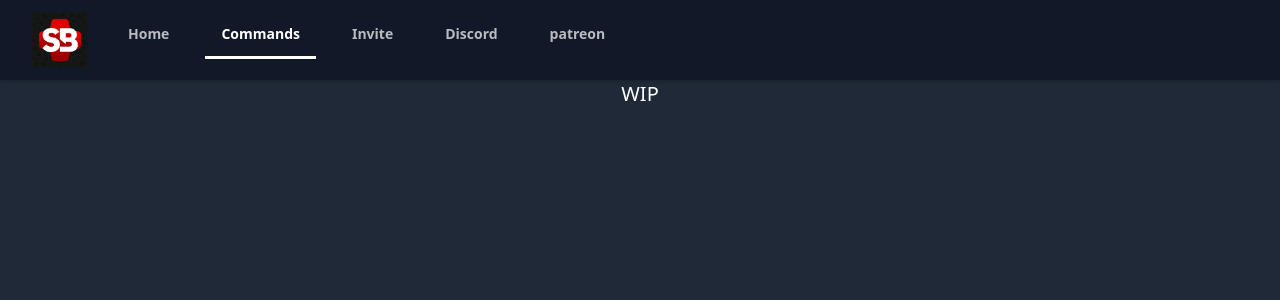
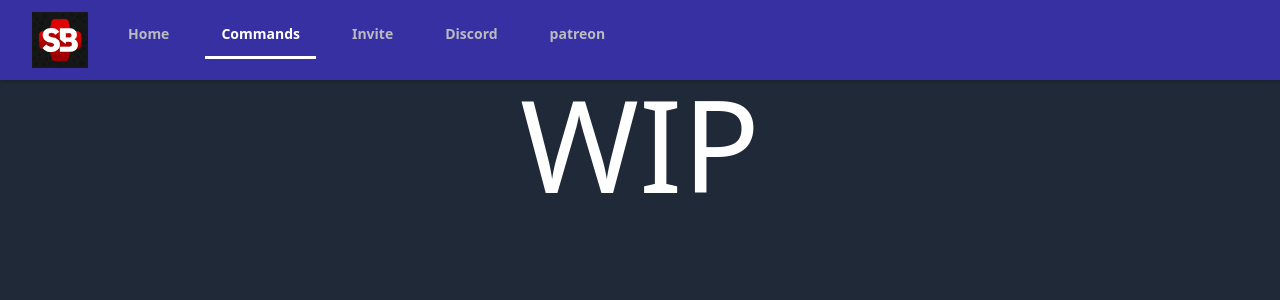
Before and after one commit to kr45732/skyblock-plus-web, a Nuxt app: page /commands in a window 1280 px wide. Shown: the top 300 px of the page. Built offline with nearby package versions, Linux system fonts and the light colour scheme.

Commit message:
prettier and some other shit

```diff
--- a/components/NavBar.vue
+++ b/components/NavBar.vue
@@ -1,6 +1,6 @@
 /* eslint-disable vue/multi-word-component-names */
 <template>
-  <nav class="navbar bg-gray-900">
+  <nav class="navbar bg-indigo-800">
     <div class="max-w-15xl mx-auto px-2 sm:px-6 lg:px-8">
       <div class="relative flex items-center justify-between h-20">
         <div class="absolute inset-y-0 left-0 flex items-center sm:hidden">
@@ -68,7 +68,7 @@
                 :href="item.type === 'a' ? item.href : undefined"
                 :class="[
                   item.current ? 'nav-item-current' : 'nav-item-not-current',
-                  'px-4 py-3 text-sm font-medium subpixel-antialiased font-bold align-middle',
+                  'px-4 py-3 text-sm font-medium subpixel-antialiased font-bold align-middle ',
                 ]"
                 :aria-current="item.current ? 'page' : undefined"
                 >{{ item.name }}
--- a/nuxt.config.js
+++ b/nuxt.config.js
@@ -13,14 +13,8 @@ export default {
   css: [],
   plugins: [],
   components: true,
-  buildModules: [
-    '@nuxt/typescript-build',
-    '@nuxtjs/tailwindcss',
-  ],
-  modules: [
-    '@nuxtjs/axios',
-    '@nuxtjs/pwa',
-  ],
+  buildModules: ['@nuxt/typescript-build', '@nuxtjs/tailwindcss'],
+  modules: ['@nuxtjs/axios', '@nuxtjs/pwa'],
 
   axios: {
     baseURL: '/',
--- a/pages/commands.vue
+++ b/pages/commands.vue
@@ -1,7 +1,7 @@
 <template>
   <div class="main bg-gray-800 h-screen">
     <NavBar />
-    <div class="text-white text-xl flex place-content-center">WIP</div>
+    <div class="text-white text-9xl flex place-content-center">WIP</div>
   </div>
 </template>
 
```
